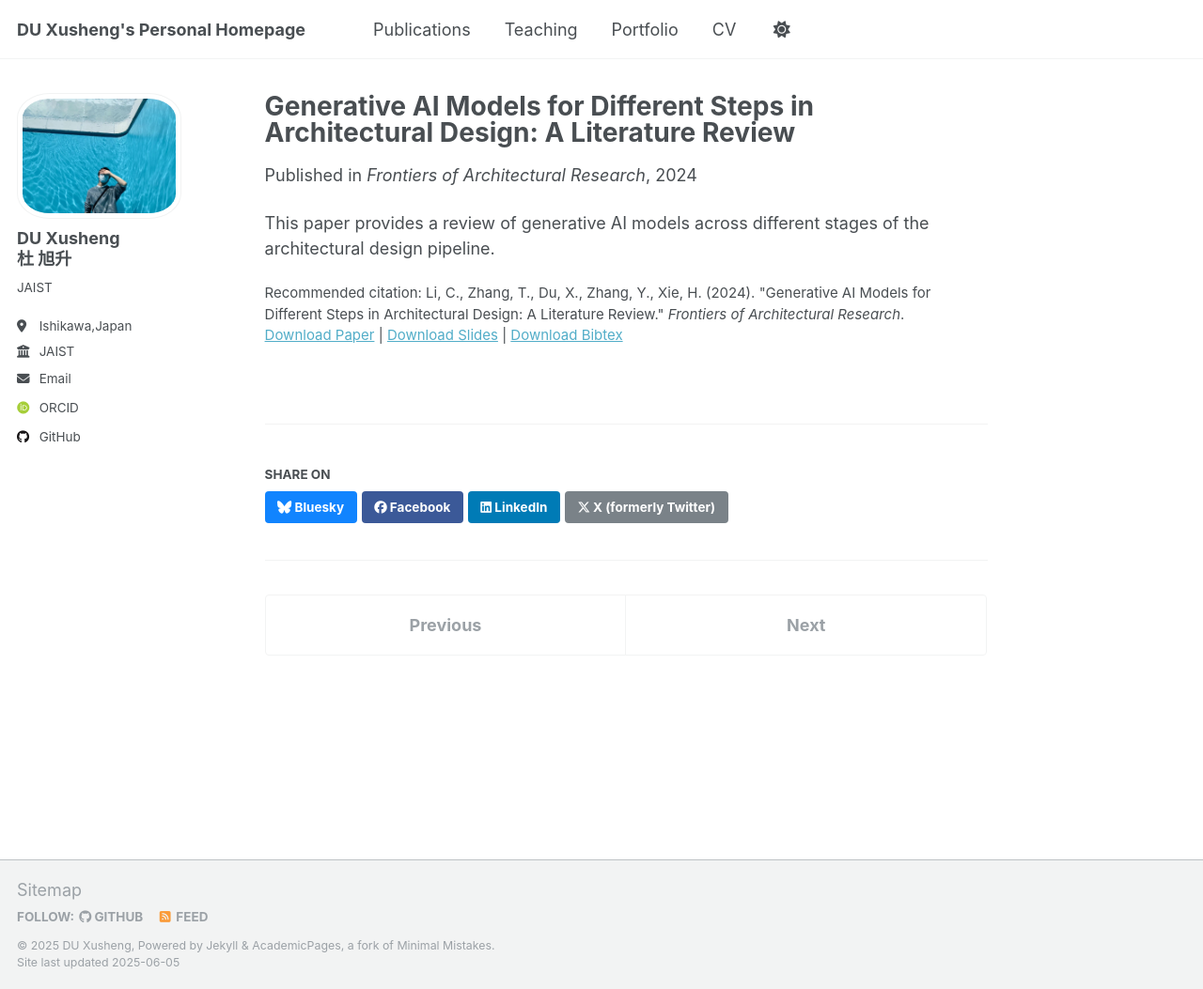
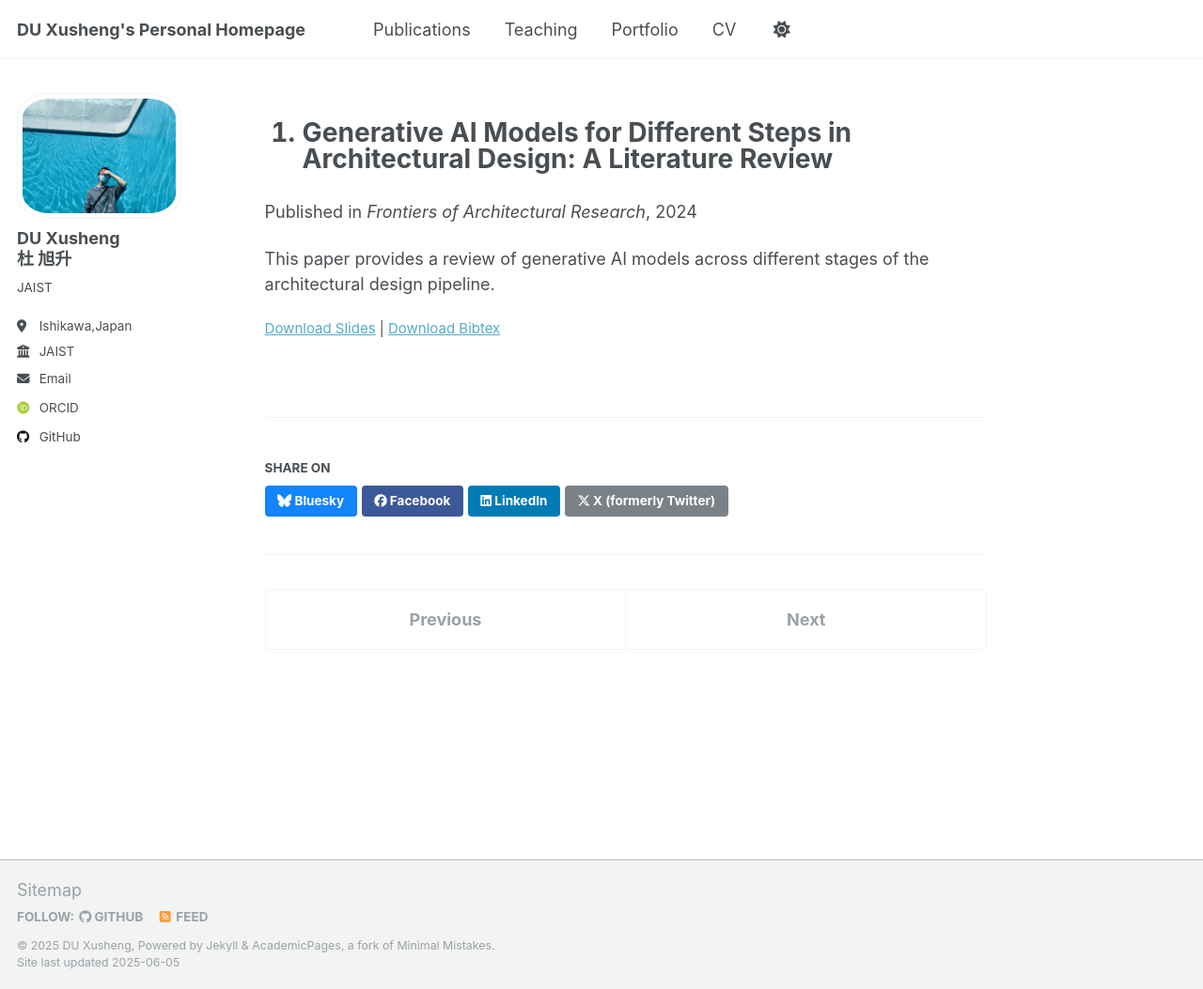
Before and after one commit to ToKyokushou/ToKyokushou.github.io, a Jekyll site: the page built from _publications/2024-01-generative-ai-architecture-review.md, in a window 1280 px wide and 1053 px high. Shown: the whole window at 94% size. Built offline with Jekyll 4.4.1, drawn with Linux system fonts in a browser that asks for light colours; some web fonts are replaced.

Commit message:
Update 2024-01-generative-ai-architecture-review.md

```diff
--- a/_publications/2024-01-generative-ai-architecture-review.md
+++ b/_publications/2024-01-generative-ai-architecture-review.md
@@ -7,8 +7,7 @@
 date: 2024-01-01
 venue: 'Frontiers of Architectural Research'
 slidesurl: ''
-paperurl: '[DOI]'
-bibtexurl: '[Arxiv]'
-citation: 'Li, C., Zhang, T., Du, X., Zhang, Y., Xie, H. (2024). &quot;Generative AI Models for Different Steps in Architectural Design: A Literature Review.&quot; <i>Frontiers of Architectural Research</i>.'
+paperurl: ''
+bibtexurl: ''
 ---
 This paper provides a review of generative AI models across different stages of the architectural design pipeline.
```
Also changed, not shown: other parts of _publications/2024-01-generative-ai-architecture-review.md (+1 -1 lines).
